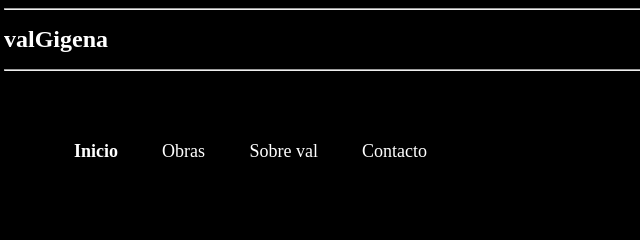
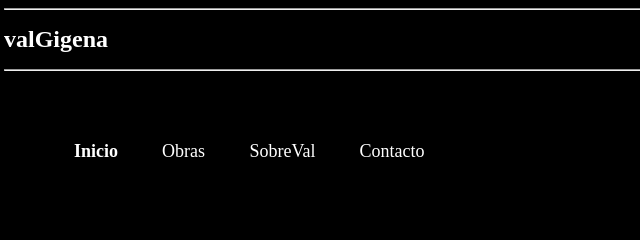
Before and after one commit to valgigena/valgigena.github.io, a plain HTML site: page index.html in a window 1280 px wide. Shown: the top 240 px of the page, 4-644 px from the left. Drawn offline with Linux system fonts and the light colour scheme.

Commit message:
Update index.html

```diff
--- a/index.html
+++ b/index.html
@@ -16,7 +16,7 @@
         <div class="main-content">
             <a href="index.html" class="menu-link"><b>Inicio</b></a>
             <a href="obras/obras.html" class="menu-link">Obras </a>
-            <a href="b&s.html" class="menu-link">Sobre val</a>
+            <a href="b&s.html" class="menu-link">SobreVal</a>
             <a href="contacto.html" class="menu-link">Contacto</a>
             <br>
             <br>
```
